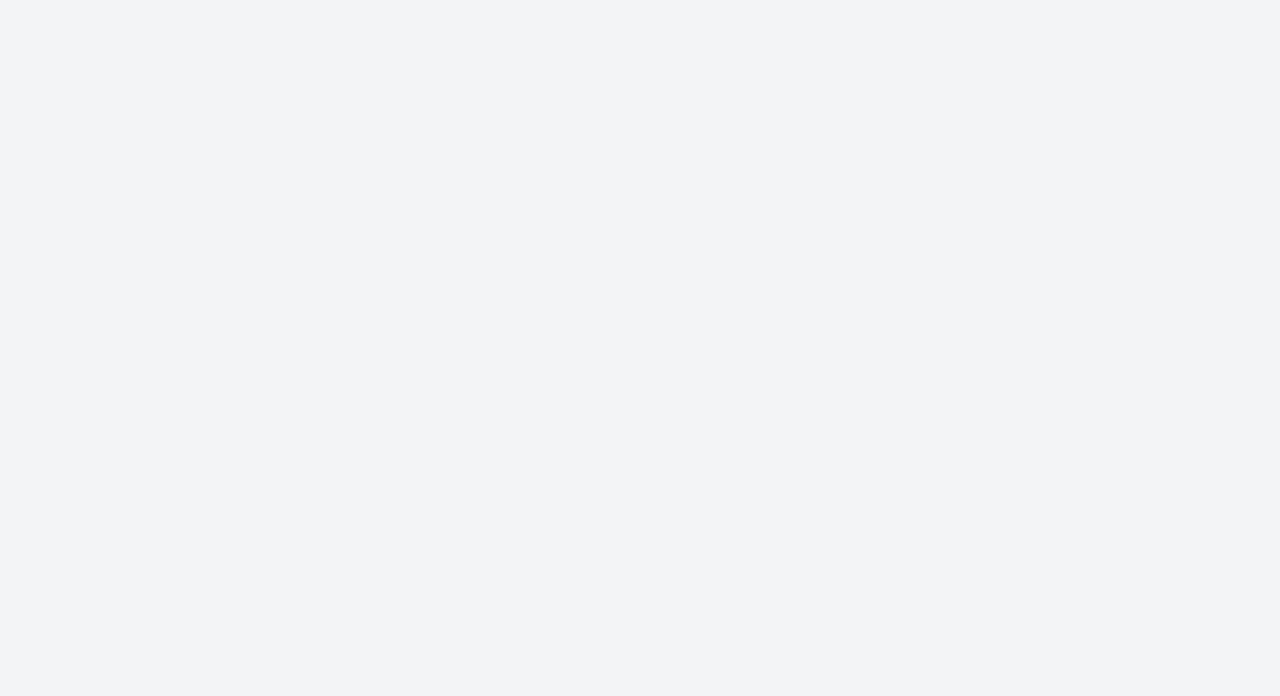
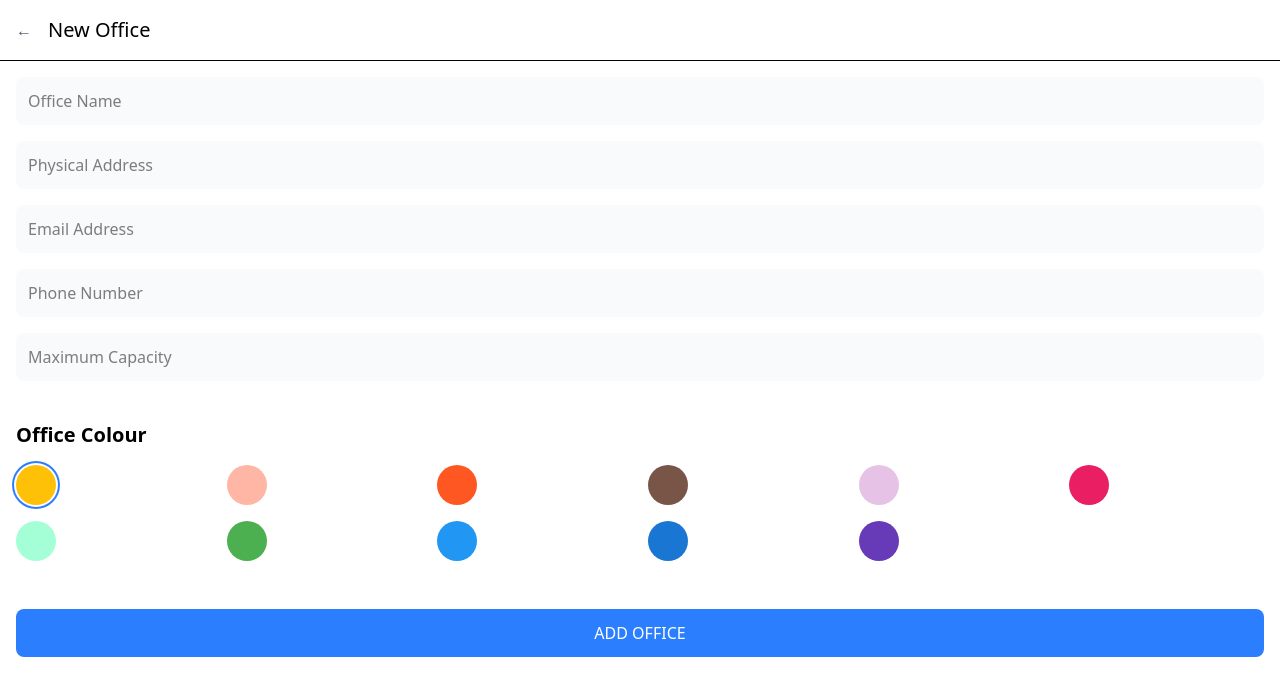
Before and after one commit to mitchiemt11/office-space-management, a React (Vite) app: page /add-office in a window 1280 px wide. Before the commit this address had no page. Shown: the top 696 px of the page. Built offline with nearby package versions, Linux system fonts and the light colour scheme.

Commit message:
Use office component instead

```diff
--- a/src/App.tsx
+++ b/src/App.tsx
@@ -1,19 +1,26 @@
-// src/App.tsx
 import { BrowserRouter as Router, Routes, Route } from 'react-router-dom';
-import { OfficeProvider } from './context/OfficeContext';
+import { OfficeProvider, useOffice } from './context/OfficeContext';
 import HomePage from './pages/HomePage';
 import OfficePage from './pages/OfficePage';
+import AddOffice from './components/AddOffice';
 
 const App = () => {
   return (
     <OfficeProvider>
       <Router>
-        <div className="min-h-screen bg-gray-100">
-          <Routes>
-            <Route path="/" element={<HomePage />} />
-            <Route path="/office/:id" element={<OfficePage />} />
-          </Routes>
-        </div>
+        <Routes>
+          <Route path="/" element={<HomePage />} />
+          <Route path="/office/:id" element={<OfficePage />} />
+          <Route path="/add-office" element={<AddOffice onAdd={(office) => {
+            // Handle adding office through context
+            const { addOffice } = useOffice();
+            addOffice({
+              ...office,
+              staffMembers: [],
+              capacity: Number(office.capacity),
+            });
+          }} />} />
+        </Routes>
       </Router>
     </OfficeProvider>
   );
--- /dev/null
+++ b/src/components/AddOffice.tsx
@@ -0,0 +1,136 @@
+import React, { useState } from 'react';
+import { useNavigate } from 'react-router-dom';
+
+interface AddOfficeProps {
+  onAdd: (office: {
+    name: string;
+    address: string;
+    email: string;
+    phone: string;
+    capacity: string;
+    color: string;
+  }) => void;
+}
+
+const OFFICE_COLORS = [
+  '#FFC107',
+  '#FFB6A5',
+  '#FF5722',
+  '#795548',
+  '#E6C3E6',
+  '#E91E63',
+  '#A5FFD6',
+  '#4CAF50',
+  '#2196F3',
+  '#1976D2',
+  '#673AB7',
+];
+
+const AddOffice: React.FC<AddOfficeProps> = ({ onAdd }) => {
+  const navigate = useNavigate();
+  const [formData, setFormData] = useState({
+    name: '',
+    address: '',
+    email: '',
+    phone: '',
+    capacity: '',
+    color: OFFICE_COLORS[0]
+  });
+
+  const handleSubmit = (e: React.FormEvent) => {
+    e.preventDefault();
+    onAdd(formData);
+    navigate('/');
+  };
+
+  return (
+    <div className="min-h-screen bg-white">
+      <div className="flex items-center p-4 border-b">
+        <button
+          onClick={() => navigate('/')}
+          className="mr-4 text-gray-600"
+        >
+          ←
+        </button>
+        <h1 className="text-xl">New Office</h1>
+      </div>
+
+      {/* Form */}
+      <form onSubmit={handleSubmit} className="p-4 space-y-4">
+        <input
+          type="text"
+          placeholder="Office Name"
+          className="w-full p-3 bg-gray-50 rounded-lg"
+          value={formData.name}
+          onChange={(e) => setFormData({ ...formData, name: e.target.value })}
+          required
+        />
+
+        <input
+          type="text"
+          placeholder="Physical Address"
+          className="w-full p-3 bg-gray-50 rounded-lg"
+          value={formData.address}
+          onChange={(e) => setFormData({ ...formData, address: e.target.value })}
+          required
+        />
+
+        <input
+          type="email"
+          placeholder="Email Address"
+          className="w-full p-3 bg-gray-50 rounded-lg"
+          value={formData.email}
+          onChange={(e) => setFormData({ ...formData, email: e.target.value })}
+          required
+        />
+
+        <input
+          type="tel"
+          placeholder="Phone Number"
+          className="w-full p-3 bg-gray-50 rounded-lg"
+          value={formData.phone}
+          onChange={(e) => setFormData({ ...formData, phone: e.target.value })}
+          required
+        />
+
+        <input
+          type="number"
+          placeholder="Maximum Capacity"
+          className="w-full p-3 bg-gray-50 rounded-lg"
+          value={formData.capacity}
+          onChange={(e) => setFormData({ ...formData, capacity: e.target.value })}
+          required
+          min="1"
+        />
+
+        {/* Color Selection */}
+        <div className="mt-6">
+          <h2 className="text-xl font-semibold mb-4">Office Colour</h2>
+          <div className="grid grid-cols-6 gap-4">
+            {OFFICE_COLORS.map((color) => (
+              <button
+                key={color}
+                type="button"
+                onClick={() => setFormData({ ...formData, color })}
+                className={`w-10 h-10 rounded-full ${
+                  formData.color === color ? 'ring-2 ring-offset-2 ring-blue-500' : ''
+                }`}
+                style={{ backgroundColor: color }}
+                aria-label={`Select color ${color}`}
+              />
+            ))}
+          </div>
+        </div>
+
+        <button
+          type="submit"
+          className="w-full bg-blue-500 text-white py-3 rounded-lg mt-8"
+        >
+          ADD OFFICE
+        </button>
+      </form>
+    </div>
+  );
+};
+
+export default AddOffice;
--- a/src/components/AddOfficeModal.tsx
+++ /dev/null
@@ -1,123 +0,0 @@
-import React, { useState } from 'react';
-
-interface AddOfficeModalProps {
-  isOpen: boolean;
-  onClose: () => void;
-  onAdd: (office: {
-    name: string;
-    email: string;
-    phone: string;
-    address: string;
-    capacity: number;
-  }) => void;
-}
-
-const AddOfficeModal: React.FC<AddOfficeModalProps> = ({ isOpen, onClose, onAdd }) => {
-  const [formData, setFormData] = useState({
-    name: '',
-    email: '',
-    phone: '',
-    address: '',
-    capacity: 0
-  });
-
-  if (!isOpen) return null;
-
-  const handleSubmit = (e: React.FormEvent) => {
-    e.preventDefault();
-    onAdd({
-      ...formData,
-      staffMembers: []
-    });
-    setFormData({
-      name: '',
-      email: '',
-      phone: '',
-      address: '',
-      capacity: 0
-    });
-    onClose();
-  };
-
-  return (
-    <div className="fixed inset-0 bg-black bg-opacity-50 flex items-center justify-center z-50">
-      <div className="bg-white rounded-lg p-6 w-full max-w-md mx-4">
-        <div className="flex justify-between items-center mb-4">
-          <h2 className="text-xl font-semibold">Add New Office</h2>
-          <button onClick={onClose} className="text-gray-500 hover:text-gray-700">
-            ✕
-          </button>
-        </div>
-
-        <form onSubmit={handleSubmit}>
-          <div className="space-y-4">
-            <div>
-              <input
-                type="text"
-                placeholder="Office Name"
-                className="w-full p-2 border rounded-lg"
-                value={formData.name}
-                onChange={(e) => setFormData({ ...formData, name: e.target.value })}
-                required
-              />
-            </div>
-
-            <div>
-              <input
-                type="email"
-                placeholder="Email"
-                className="w-full p-2 border rounded-lg"
-                value={formData.email}
-                onChange={(e) => setFormData({ ...formData, email: e.target.value })}
-                required
-              />
-            </div>
-
-            <div>
-              <input
-                type="tel"
-                placeholder="Phone Number"
-                className="w-full p-2 border rounded-lg"
-                value={formData.phone}
-                onChange={(e) => setFormData({ ...formData, phone: e.target.value })}
-                required
-              />
-            </div>
-
-            <div>
-              <input
-                type="text"
-                placeholder="Address"
-                className="w-full p-2 border rounded-lg"
-                value={formData.address}
-                onChange={(e) => setFormData({ ...formData, address: e.target.value })}
-                required
-              />
-            </div>
-
-            <div>
-              <input
-                type="number"
-                placeholder="Capacity"
-                className="w-full p-2 border rounded-lg"
-                value={formData.capacity || ''}
-                onChange={(e) => setFormData({ ...formData, capacity: parseInt(e.target.value) || 0 })}
-                required
-                min="1"
-              />
-            </div>
-          </div>
-
-          <button
-            type="submit"
-            className="w-full bg-blue-500 text-white py-2 rounded-lg mt-6 hover:bg-blue-600"
-          >
-            Add Office
-          </button>
-        </form>
-      </div>
-    </div>
-  );
-};
-
-export default AddOfficeModal;
--- a/src/pages/HomePage.tsx
+++ b/src/pages/HomePage.tsx
@@ -1,39 +1,26 @@
 import React from 'react';
+import { useNavigate } from 'react-router-dom';
 import { useOffice } from '../context/OfficeContext';
 import Layout from '../components/Layout';
 import OfficeList from '../components/OfficeList';
-import AddOfficeModal from '../components/AddOfficeModal';
+
 
 const HomePage: React.FC = () => {
-  const { offices, addOffice } = useOffice();
-  const [isAddModalOpen, setIsAddModalOpen] = React.useState(false);
-
-  const handleAddOffice = (officeData: any) => {
-    addOffice({
-      ...officeData,
-      staffMembers: []
-    });
-  };
+  const { offices } = useOffice();
+  const navigate = useNavigate();
 
   return (
     <Layout title="All Offices">
       <div className="max-w-md mx-auto relative pb-20">
         <OfficeList offices={offices} />
 
-        {/* Fixed Add Button */}
         <button
-          onClick={() => setIsAddModalOpen(true)}
+          onClick={() => navigate('/add-office')}
           className="fixed bottom-8 right-8 w-14 h-14 bg-blue-500 rounded-full text-white text-3xl flex items-center justify-center shadow-lg hover:bg-blue-600 transition-colors"
           aria-label="Add Office"
         >
           +
         </button>
-
-        <AddOfficeModal
-          isOpen={isAddModalOpen}
-          onClose={() => setIsAddModalOpen(false)}
-          onAdd={handleAddOffice}
-        />
       </div>
     </Layout>
   );
```
